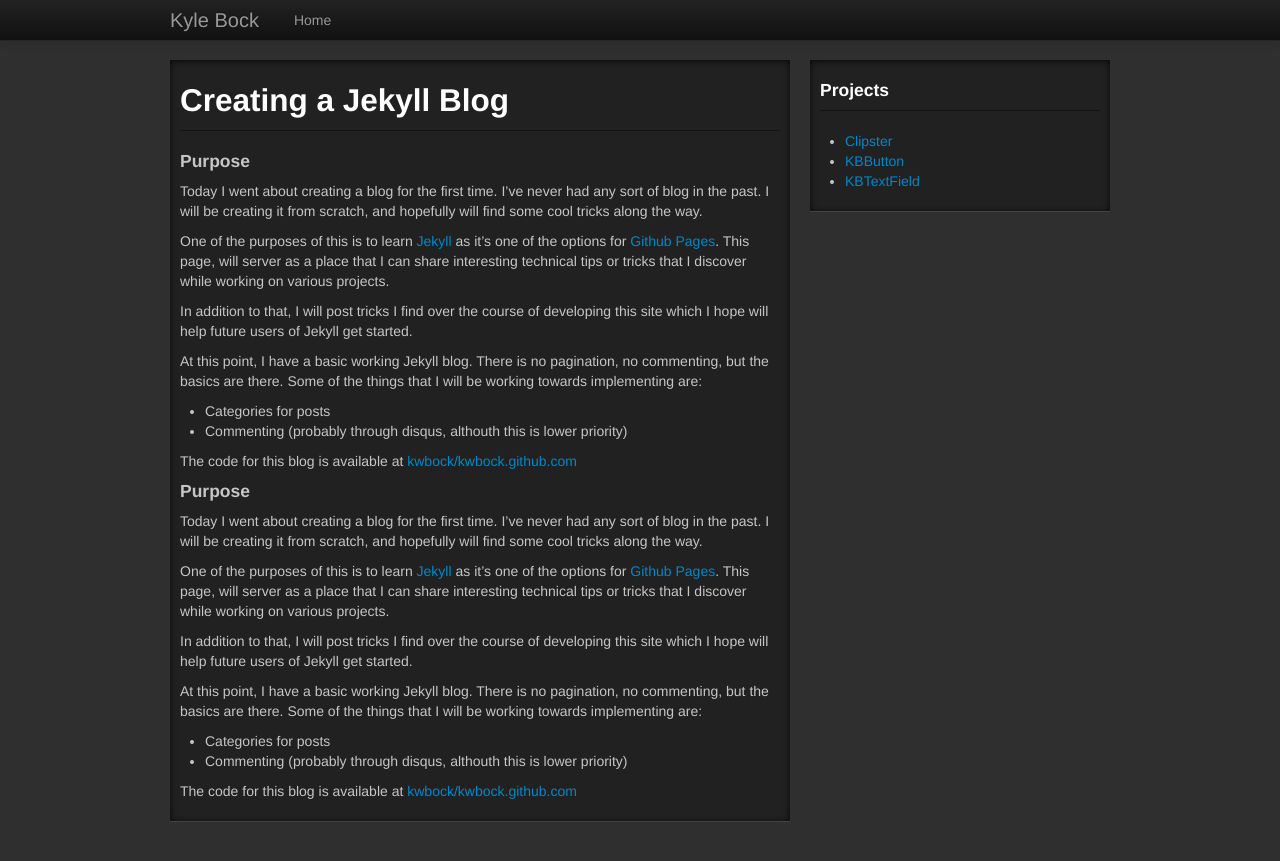
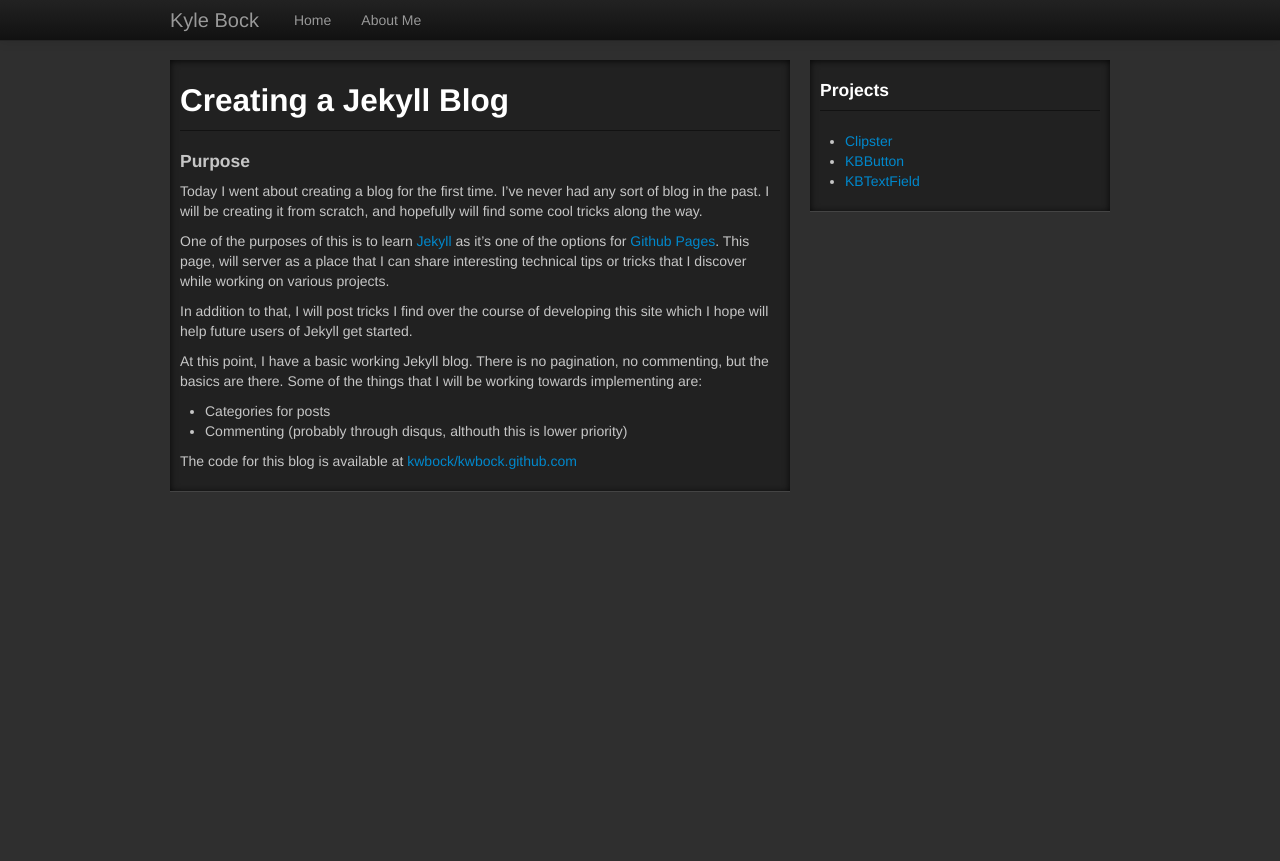
Before and after one commit to frsilent/kwbock.github.com, a Jekyll site: the page built from _posts/2012-12-18-creating-a-jekyll-blog.md, in a window 1280 px wide. Shown: the top 861 px of the page. Built offline with Jekyll 4.4.1, drawn with Linux system fonts in a browser that asks for light colours.

Commit message:
added about me page, as well as fixed post not being parsed from markdown

```diff
--- a/_layouts/default.html
+++ b/_layouts/default.html
@@ -16,6 +16,7 @@
           <a class="brand" href="/">Kyle Bock</a>
           <ul class="nav">
             <li><a href="/">Home</a></li>
+            <li><a href="/about-me.html">About Me</a></li>
           </ul>
         </div>
       </div>
--- /dev/null
+++ b/_layouts/page.html
@@ -0,0 +1,3 @@
+---
+layout: post
+---
--- a/_layouts/post.html
+++ b/_layouts/post.html
@@ -10,10 +10,9 @@
       </legend>
     </header>
     <div class="post-content">
-      {{ page.content }}
+      {{ page.content | markdownify }}
     </div>
     <footer>
-      {{ page }}
     </footer>
   </article>
 </div>
--- /dev/null
+++ b/about-me.md
@@ -0,0 +1,8 @@
+---
+layout: page
+title: About Me
+show_about: False
+---
+I'm a software developer by trade, and for the majority of my career that has been focused on web applications although I have worked in Java, C++, Objective-C and other compiled languages.
+
+Currently my focus has mainly been around Django/Python and Ruby on Rails. I'm a Django developer at my day job, and a Ruby on Rails developer in my freetime.
```
